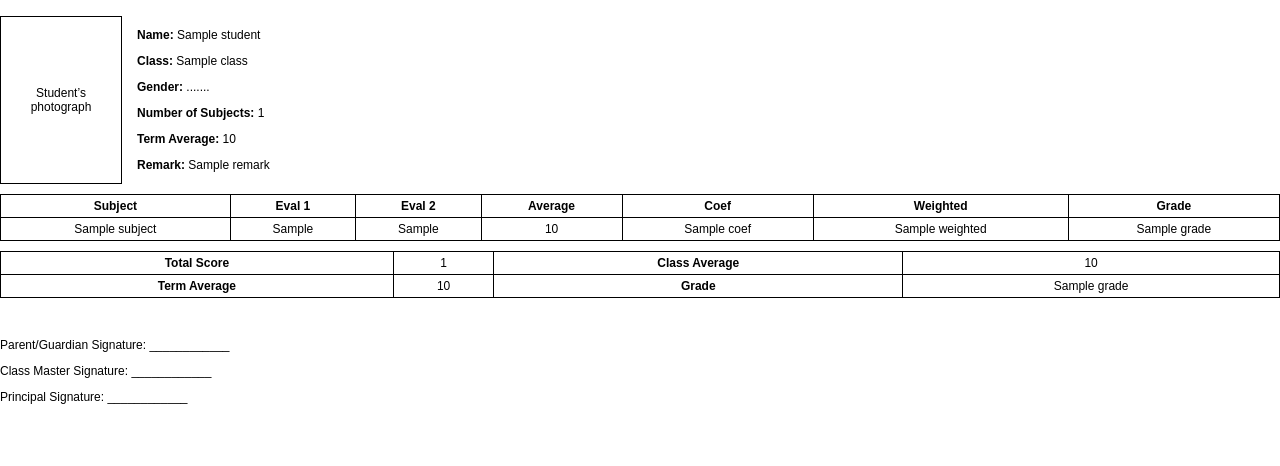
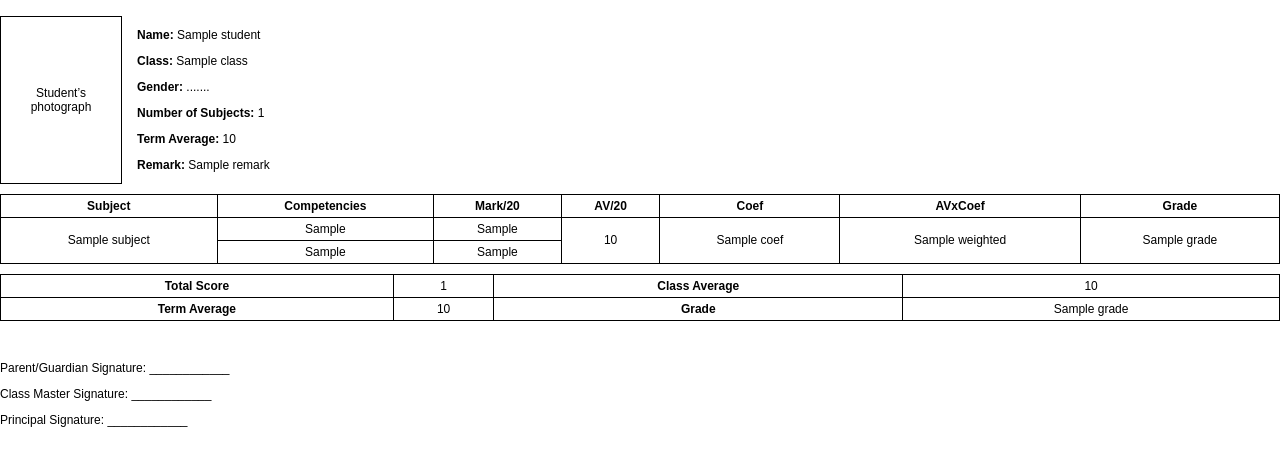
Before and after one commit to checarlson/report-backend, a Python web app: template templates/report_card.html in a window 1280 px wide. Shown: the part 201-667 px from the top of the page. Run offline with Jinja, Linux system fonts and the light colour scheme; the template is opened without the code that fills it: most values are stand-ins (such as "Sample title", 1, 10 or a date in 2020).

Commit message:
fix html rendering for report cards

```diff
--- a/templates/report_card.html
+++ b/templates/report_card.html
@@ -130,24 +130,28 @@
       <thead>
         <tr>
           <th>Subject</th>
-          <th>Eval 1</th>
-          <th>Eval 2</th>
-          <th>Average</th>
+          <th>Competencies</th>
+          <th>Mark/20</th>
+          <th>AV/20</th>
           <th>Coef</th>
-          <th>Weighted</th>
+          <th>AVxCoef</th>
           <th>Grade</th>
         </tr>
       </thead>
       <tbody>
         {% for subject in student.subjects %}
         <tr>
-          <td>{{ subject.name }}</td>
+          <td rowspan="2">{{ subject.name }}</td>
+          <td>{{ subject.comp1 }}</td>
           <td>{{ subject.eval1 }}</td>
+          <td rowspan="2">{{ subject.average }}</td>
+          <td rowspan="2">{{ subject.coef }}</td>
+          <td rowspan="2">{{ subject.weighted }}</td>
+          <td rowspan="2">{{ subject.grade }}</td>
+        </tr>
+        <tr>
+          <td>{{ subject.comp2 }}</td>
           <td>{{ subject.eval2 }}</td>
-          <td>{{ subject.average }}</td>
-          <td>{{ subject.coef }}</td>
-          <td>{{ subject.weighted }}</td>
-          <td>{{ subject.grade }}</td>
         </tr>
         {% endfor %}
       </tbody>
```
